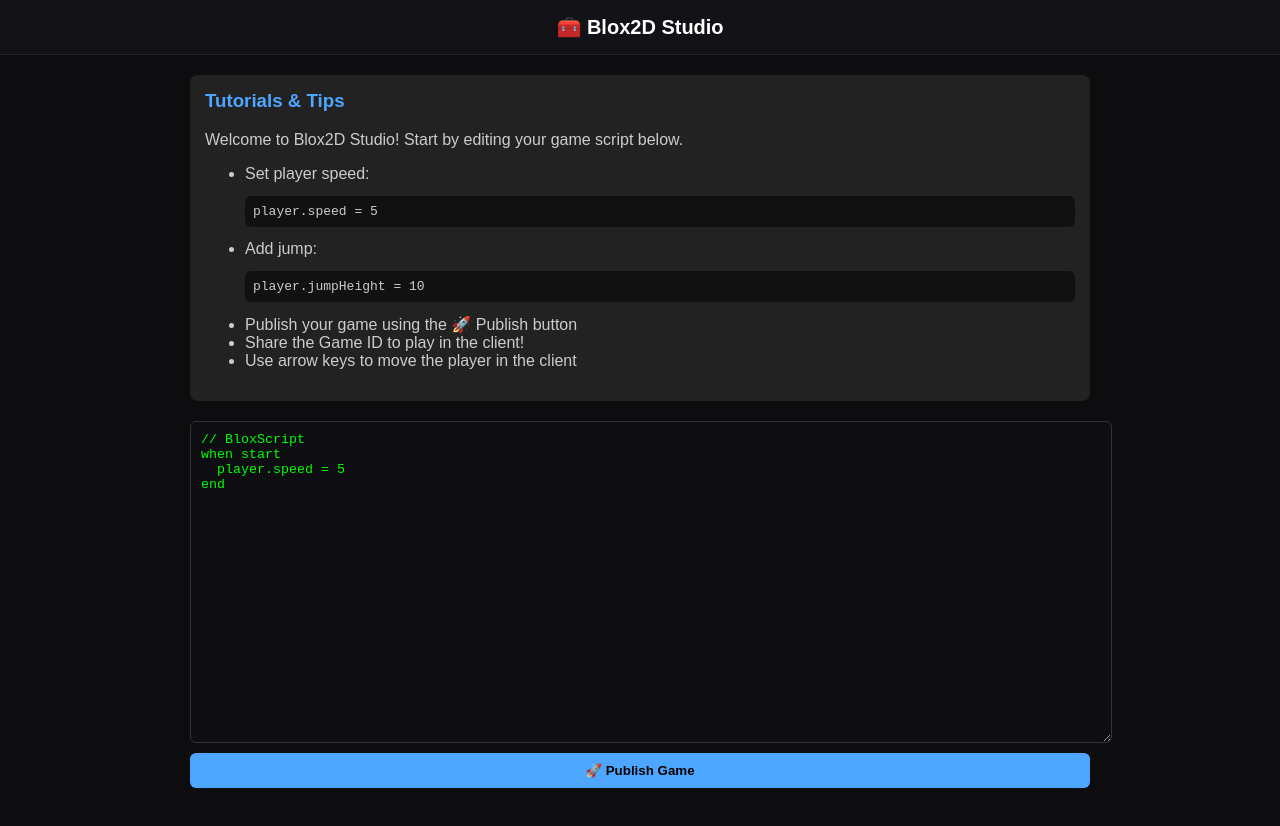
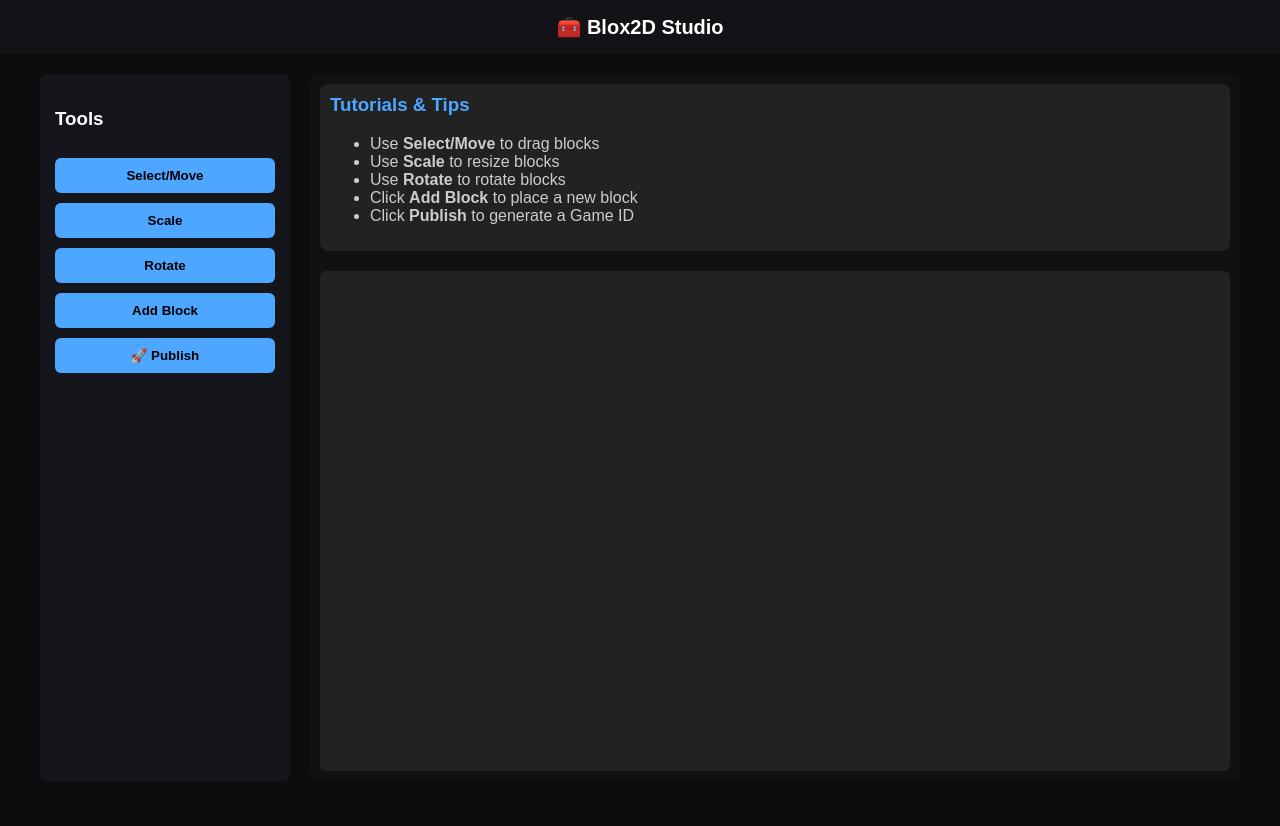
Before and after one commit to jergan-studio/Blox2d, a plain HTML site: page studio.html in a window 1280 px wide. After the commit the page ends 801 px from the top, so only its background shows below. Drawn offline with Linux system fonts and the light colour scheme; sample sign-in values are in the browser's storage.

Commit message:
Update studio.html

```diff
--- a/studio.html
+++ b/studio.html
@@ -1,78 +1,71 @@
 <!DOCTYPE html>
-<html>
+<html lang="en">
 <head>
-  <title>Blox2D - Studio</title>
+<meta charset="UTF-8">
+<meta name="viewport" content="width=device-width, initial-scale=1.0">
+<title>Blox2D Studio</title>
 <style>
 body {
-      margin: 0;
-      font-family: Arial, sans-serif;
-      background: #0d0d0f;
-      color: white;
+  margin:0;
+  font-family:Arial;
+  background:#0d0d0f;
+  color:white;
 }
-
 header {
-      padding: 15px;
-      background: #121217;
-      font-size: 20px;
-      font-weight: bold;
-      text-align: center;
-      border-bottom: 1px solid #222;
+  padding:15px;
+  background:#121217;
+  text-align:center;
+  font-weight:bold;
+  font-size:20px;
 }
-
 .container {
-      display: flex;
-      flex-direction: column;
-      max-width: 900px;
-      margin: 20px auto;
+  display:flex;
+  max-width:1200px;
+  margin:20px auto;
+  gap:20px;
 }
-
-    textarea {
-      width: 100%;
-      height: 300px;
-      background: #0d0d12;
-      color: #0f0;
-      border: 1px solid #333;
-      font-family: monospace;
-      padding: 10px;
-      border-radius: 6px;
-      resize: vertical;
-      margin-bottom: 10px;
+.sidebar {
+  width:220px;
+  background:#15151c;
+  padding:15px;
+  border-radius:8px;
+  flex-shrink:0;
 }
-
-    button {
-      padding: 10px 15px;
-      margin-bottom: 20px;
-      background: #4da6ff;
-      border: none;
-      border-radius: 6px;
-      font-weight: bold;
-      cursor: pointer;
-      color: black;
+.sidebar button {
+  width:100%;
+  margin-top:10px;
+  padding:10px;
+  background:#4da6ff;
+  border:none;
+  cursor:pointer;
+  border-radius:6px;
+  font-weight:bold;
+  color:black;
 }
-
-    #gid {
-      color: #4da6ff;
-      margin-bottom: 20px;
+.canvas-container {
+  flex:1;
+  background:#111;
+  border-radius:8px;
+  padding:10px;
 }
-
+#canvas {
+  background:#222;
+  width:100%;
+  height:500px;
+  display:block;
+  border-radius:6px;
+  cursor:pointer;
+}
 .tutorials {
-      background: #222;
-      padding: 15px;
-      border-radius: 8px;
-      margin-bottom: 20px;
-      color: #ccc;
+  background:#222;
+  color:#ccc;
+  padding:10px;
+  border-radius:8px;
+  margin-bottom:20px;
 }
-
 .tutorials h3 {
-      color: #4da6ff;
-      margin-top: 0;
-    }
-
-    .tutorials pre {
-      background: #111;
-      padding: 8px;
-      border-radius: 6px;
-      overflow-x: auto;
+  color:#4da6ff;
+  margin-top:0;
 }
 </style>
 </head>
@@ -82,54 +75,124 @@
 
 <div class="container">
 
-  <!-- Tutorials Section -->
+  <!-- Sidebar / Tools -->
+  <div class="sidebar">
+    <h3>Tools</h3>
+    <button onclick="currentTool='select'">Select/Move</button>
+    <button onclick="currentTool='scale'">Scale</button>
+    <button onclick="currentTool='rotate'">Rotate</button>
+    <button onclick="addBlock()">Add Block</button>
+    <button onclick="publish()">🚀 Publish</button>
+    <p id="gid" style="color:#4da6ff;margin-top:10px"></p>
+  </div>
+
+  <!-- Canvas + Tutorials -->
+  <div class="canvas-container">
     <div class="tutorials">
       <h3>Tutorials & Tips</h3>
-    <p>Welcome to Blox2D Studio! Start by editing your game script below.</p>
       <ul>
-      <li>Set player speed: <pre>player.speed = 5</pre></li>
-      <li>Add jump: <pre>player.jumpHeight = 10</pre></li>
-      <li>Publish your game using the 🚀 Publish button</li>
-      <li>Share the Game ID to play in the client!</li>
-      <li>Use arrow keys to move the player in the client</li>
+        <li>Use <b>Select/Move</b> to drag blocks</li>
+        <li>Use <b>Scale</b> to resize blocks</li>
+        <li>Use <b>Rotate</b> to rotate blocks</li>
+        <li>Click <b>Add Block</b> to place a new block</li>
+        <li>Click <b>Publish</b> to generate a Game ID</li>
       </ul>
     </div>
-
-  <!-- Game Script Editor -->
-  <textarea id="script">// BloxScript
-when start
-  player.speed = 5
-end
-  </textarea>
-
-  <!-- Publish -->
-  <button onclick="publish()">🚀 Publish Game</button>
-  <div id="gid"></div>
-
+    <canvas id="canvas"></canvas>
+  </div>
 </div>
 
 <script>
-if(!localStorage.getItem("blox_user")) {
-  window.location.href = "login.html";
+if(!localStorage.getItem("blox_user")) location.href="login.html";
+
+// Canvas setup
+const canvas = document.getElementById("canvas");
+const ctx = canvas.getContext("2d");
+let objects = [];
+let currentTool = "select";
+let selected = null;
+let offsetX, offsetY;
+
+// Mouse state
+let mouse = {x:0,y:0,down:false};
+
+canvas.addEventListener("mousedown",(e)=>{
+  mouse.down = true;
+  const rect = canvas.getBoundingClientRect();
+  mouse.x = e.clientX - rect.left;
+  mouse.y = e.clientY - rect.top;
+
+  if(currentTool==='select'){
+    selected = objects.find(o=>mouse.x>=o.x && mouse.x<=o.x+o.w &&
+                                mouse.y>=o.y && mouse.y<=o.y+o.h);
+    if(selected){
+      offsetX = mouse.x - selected.x;
+      offsetY = mouse.y - selected.y;
+    }
+  }
+});
+
+canvas.addEventListener("mousemove",(e)=>{
+  const rect = canvas.getBoundingClientRect();
+  mouse.x = e.clientX - rect.left;
+  mouse.y = e.clientY - rect.top;
+
+  if(mouse.down && selected){
+    if(currentTool==='select'){
+      selected.x = mouse.x - offsetX;
+      selected.y = mouse.y - offsetY;
+    } else if(currentTool==='scale'){
+      selected.w = Math.max(10, mouse.x - selected.x);
+      selected.h = Math.max(10, mouse.y - selected.y);
+    } else if(currentTool==='rotate'){
+      selected.rotation = Math.atan2(mouse.y - (selected.y+selected.h/2), mouse.x - (selected.x+selected.w/2));
+    }
+  }
+});
+
+canvas.addEventListener("mouseup",()=>{mouse.down=false; selected=null;});
+
+// Add new block
+function addBlock(){
+  objects.push({x:50,y:50,w:50,h:50,color:"#4da6ff",rotation:0,name:"block"});
 }
 
+// Draw loop
+function draw(){
+  ctx.clearRect(0,0,canvas.width,canvas.height);
+  objects.forEach(o=>{
+    ctx.save();
+    ctx.translate(o.x+o.w/2,o.y+o.h/2);
+    ctx.rotate(o.rotation);
+    ctx.fillStyle=o.color;
+    ctx.fillRect(-o.w/2,-o.h/2,o.w,o.h);
+    ctx.restore();
+  });
+  requestAnimationFrame(draw);
+}
+draw();
+
+// Publish function
 function publish(){
   const name = prompt("Enter Game Name:");
   if(!name) return;
+  const gid = "G-"+Math.floor(Math.random()*1000000);
 
-  const games = JSON.parse(localStorage.getItem("blox_games") || "[]");
-  const gid = "G-" + Math.floor(Math.random()*1000000);
-
-  games.push({
+  // Save objects and default player speed
+  const gameData = {
     id: gid,
     name: name,
     author: localStorage.getItem("blox_user"),
-    script: document.getElementById("script").value
-  });
+    script: `when start
+player.speed = 5
+end`,
+    objects: objects.map(o=>({name:o.name,x:o.x,y:o.y,w:o.w,h:o.h,color:o.color}))
+  };
 
-  localStorage.setItem("blox_games", JSON.stringify(games));
-
-  document.getElementById("gid").innerText = "Published! Game ID: " + gid;
+  const games = JSON.parse(localStorage.getItem("blox_games")||"[]");
+  games.push(gameData);
+  localStorage.setItem("blox_games",JSON.stringify(games));
+  document.getElementById("gid").innerText = "Published! Game ID: "+gid;
 }
 </script>
 
```
Lines whose indentation alone changed are shown as unchanged.
